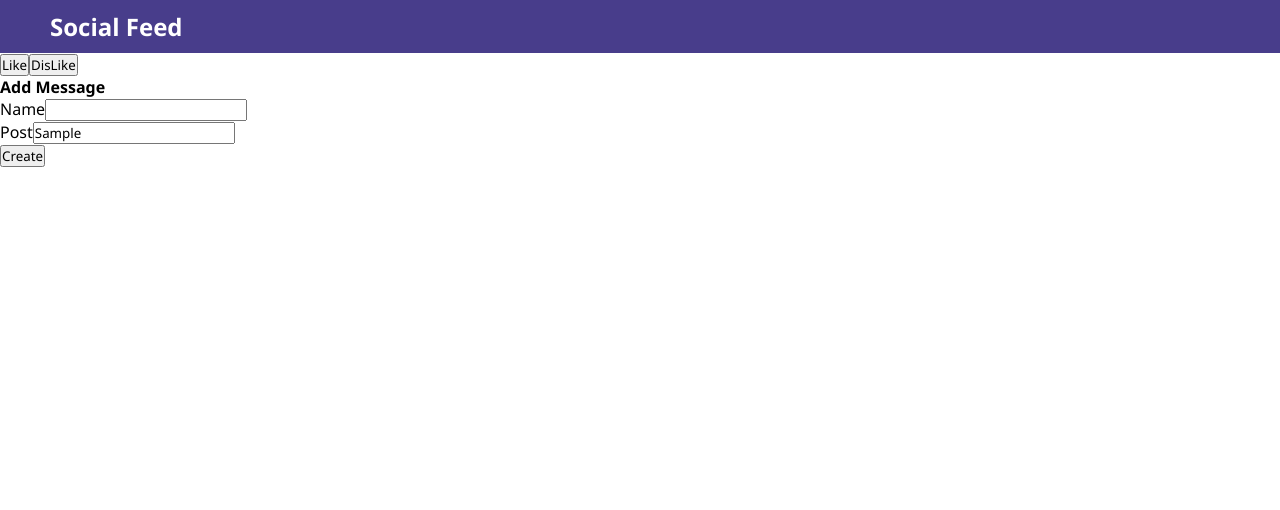
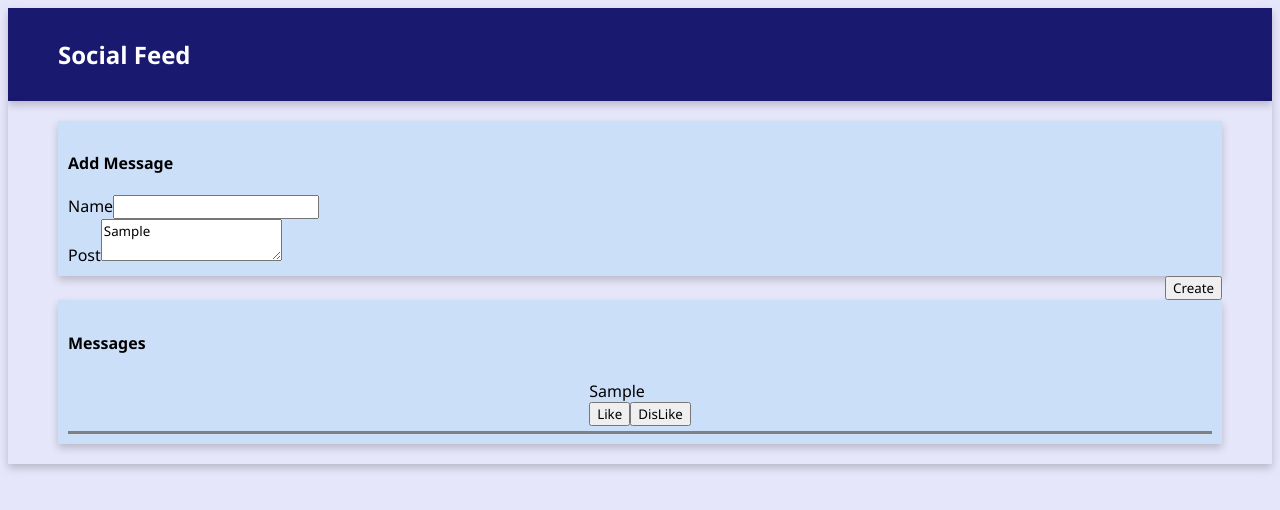
Before and after one commit to andreacalderon0493/SocialFeedRepo, a React (Create React App) app: page / in a window 1280 px wide. Both pictures are taken after typing "Sample" into the empty fields and a click on the button "Create". Shown: the top 510 px of the page. Built offline with nearby package versions, Linux system fonts and the light colour scheme.

Commit message:
added css styling for the form and list

```diff
--- a/public/index.html
+++ b/public/index.html
@@ -26,7 +26,7 @@
     -->
     <title>React App</title>
   </head>
-  <body>
+  <body style = "background-color: lavender;" >
     <noscript>You need to enable JavaScript to run this app.</noscript>
     <div id="root"></div>
     <!--
--- a/src/App.css
+++ b/src/App.css
@@ -1,6 +1,28 @@
 * {
     font-family: 'Segoe UI', Tahoma, Geneva, Verdana, sans-serif
-;   margin:0;
-    padding : 0;
+;   margin:5;
+    padding : 2;
     box-sizing: border-box;
 }
+.flex-container{
+
+    padding: 20px 50px;
+    gap:30 px;
+     min-width: 300px;
+     box-shadow: 0 4px 8px 0 rgba(0, 0, 0, 0.2);
+    transition: 0.3s;
+
+}
+.flex-item {
+background-color: rgb(204, 223, 248);
+flex: 1;
+gap: 10px;
+box-shadow: 0 4px 8px 0 rgba(0, 0, 0, 0.2);
+padding: 10px 10px;
+
+
+}
+.flex-button{
+    display: flex;
+    justify-content: flex-end;
+}
--- a/src/App.jsx
+++ b/src/App.jsx
@@ -1,18 +1,27 @@
 import "./App.css";
 import Header from "./components/Header/Header";
-import PostList from "./components/Post/Post";
+import PostList from "./components/PostList/PostList";
 import CreatePostForm from "./components/CreatePostForm/CreatePostForm";
-import React, { useState } from "react";
+import React, { useState, useEffect } from "react";
 
 function App() {
   const [posts, setPosts] = useState([]);
+
+  useEffect(() => {
+    console.log("update");
+  }, [posts]);
+
+  const handleNewPost = (newPost) => {
+    const updatedPosts = [...posts, newPost];
+    setPosts(updatedPosts);
+  };
 
   return (
     <div className="App">
       <Header />
       <div className="flex-container">
+        <CreatePostForm onNewPost={handleNewPost} />
         <PostList posts={posts} />
-        <CreatePostForm />
       </div>
     </div>
   );
--- a/src/components/CreatePostForm/CreatePostForm.css
+++ b/src/components/CreatePostForm/CreatePostForm.css
@@ -0,0 +1,3 @@
+.button-color{
+    background-color: rgb(175, 109, 222);
+}
--- a/src/components/CreatePostForm/CreatePostForm.jsx
+++ b/src/components/CreatePostForm/CreatePostForm.jsx
@@ -1,6 +1,6 @@
 import React, { useState } from "react";
 
-const CreatePostForm = ({}) => {
+const CreatePostForm = ({ onNewPost }) => {
   const [name, setName] = useState(" ");
   const [post, setPost] = useState("");
 
@@ -10,22 +10,33 @@ const CreatePostForm = ({}) => {
       name,
       post,
     };
+    onNewPost(formData);
+  };
+  const newPost = {
+    name,
+    post,
   };
 
   return (
-    <form onSubmit={handleSubmit} className="flex-item">
-      <h4>Add Message</h4>
-      <div>
+    <form onSubmit={handleSubmit}>
+      <div className="flex-item">
+        <h4>Add Message</h4>
         <div>
           <label>Name</label>
           <input value={name} onChange={(e) => setName(e.target.value)} />
         </div>
         <div>
           <label>Post</label>
-          <input value={post} onChange={(e) => setPost(e.target.value)} />
+          <textarea
+            row="num"
+            value={post}
+            onChange={(e) => setPost(e.target.value)}
+          />
         </div>
       </div>
-      <button type="submit">Create</button>
+      <div className=" flex-button button-color">
+        <button type="submit">Create</button>
+      </div>
     </form>
   );
 };
--- a/src/components/Header/Header.css
+++ b/src/components/Header/Header.css
@@ -1,5 +1,9 @@
 header {
-    background-color: darkslateblue;
+    background-color: midnightblue;
     color: white;
+    text-shadow:rgba(0, 0, 0, 0.2) ;
     padding: 10px 50px;
+    gap: 10px;
+    box-shadow: 0 4px 8px 0 rgba(0, 0, 0, 0.2);
+
 }
--- a/src/components/Post/Post.css
+++ b/src/components/Post/Post.css
@@ -1,6 +1,21 @@
 .active-btn{
-    background-color: blue;
+    background-color: rgb(96, 96, 197);
 }
 .active-btn-2{
     background-color: red;
 }
+.post-item {
+
+    border-bottom: 3px solid grey;
+    padding: 5px 10px ;
+    display: flex;
+    justify-content: center;
+}
+.post-item:hover{
+    cursor: pointer;
+    background-color: rgb(135, 154, 215);
+}
+.data-item{
+    display: flex;
+    justify-content: space-between;
+}
--- a/src/components/Post/Post.jsx
+++ b/src/components/Post/Post.jsx
@@ -1,7 +1,8 @@
 import React, { useState } from "react";
 import "./Post.css";
 
-const Post = ({ title }) => {
+const Post = ({ newPost }) => {
+  console.log(newPost);
   const [isLike, setIsLike] = useState(false);
   const [isDislike, setIsDisLike] = useState(false);
   const handleClick = (e) => {
@@ -13,18 +14,15 @@ const Post = ({ title }) => {
   const btnClass = isLike ? "active-btn" : "";
   const btnClass2 = isDislike ? "active-btn-2" : "";
   return (
-    <div>
-      <h4>{title}</h4>
-
+    newPost && (
+      <div className="post-item">
         <div>
           <div>
-          <span></span>
-          <span></span>
+            <div>{newPost.name}</div>
             <div>
-            <span></span>
-            <span></span>
+              <div>{newPost.post}</div>
             </div>
-          <div>
+            <div className="flex-button">
               <button className={btnClass} onClick={handleClick}>
                 Like
               </button>
@@ -35,6 +33,7 @@ const Post = ({ title }) => {
           </div>
         </div>
       </div>
+    )
   );
 };
 
--- a/src/components/PostList/PostList.jsx
+++ b/src/components/PostList/PostList.jsx
@@ -1,9 +1,9 @@
-import Post from "./components/Post/Post";
+import Post from "../Post/Post";
+const PostList = ({ posts = [] }) => {
+  const postItems = posts.map((post, i) => <Post key={i} newPost={post} />);
 
-const PostList = ({ posts = [] }) => {
-  const postItems = posts.map((post) => <Post key={(title = "Message Us")} />);
   return (
-    <div className="post-list">
+    <div className="flex-item">
       <h4>Messages</h4>
       <div>{postItems}</div>
     </div>
```
Lines whose indentation alone changed are shown as unchanged.
